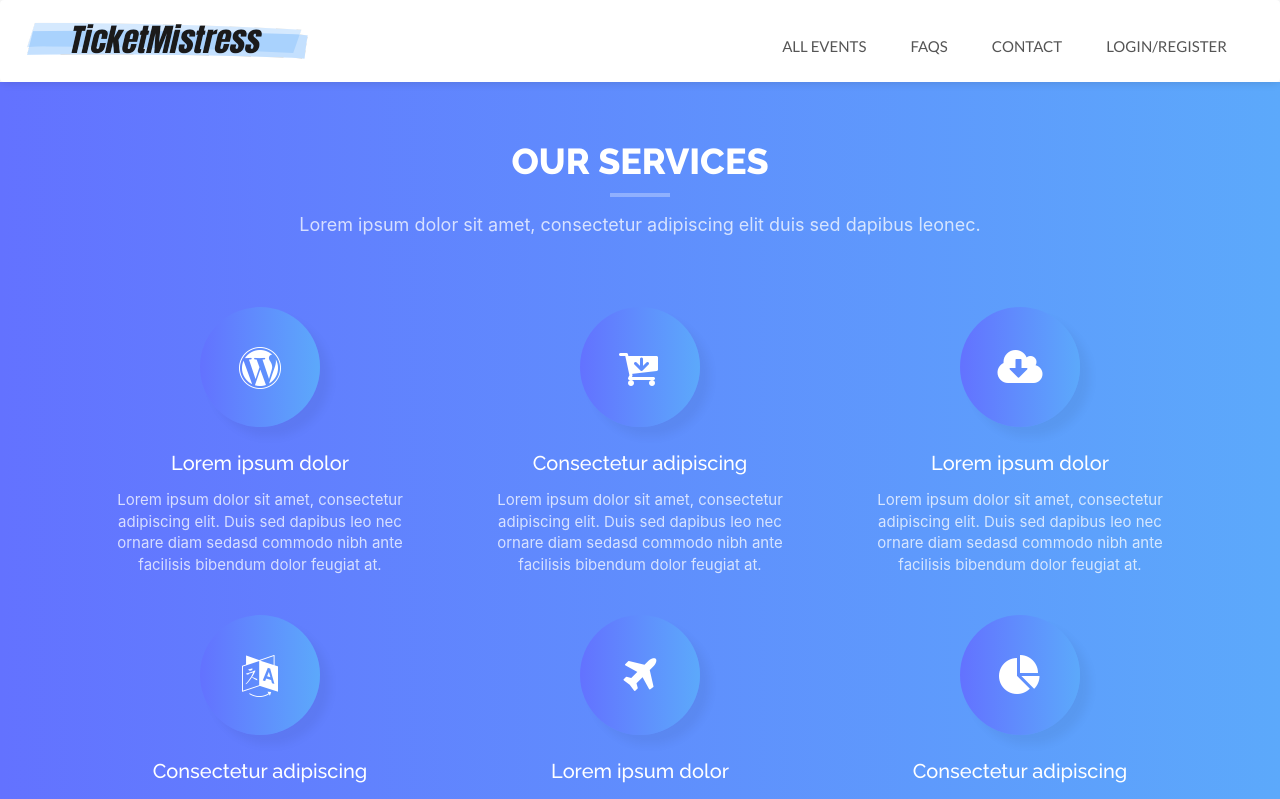
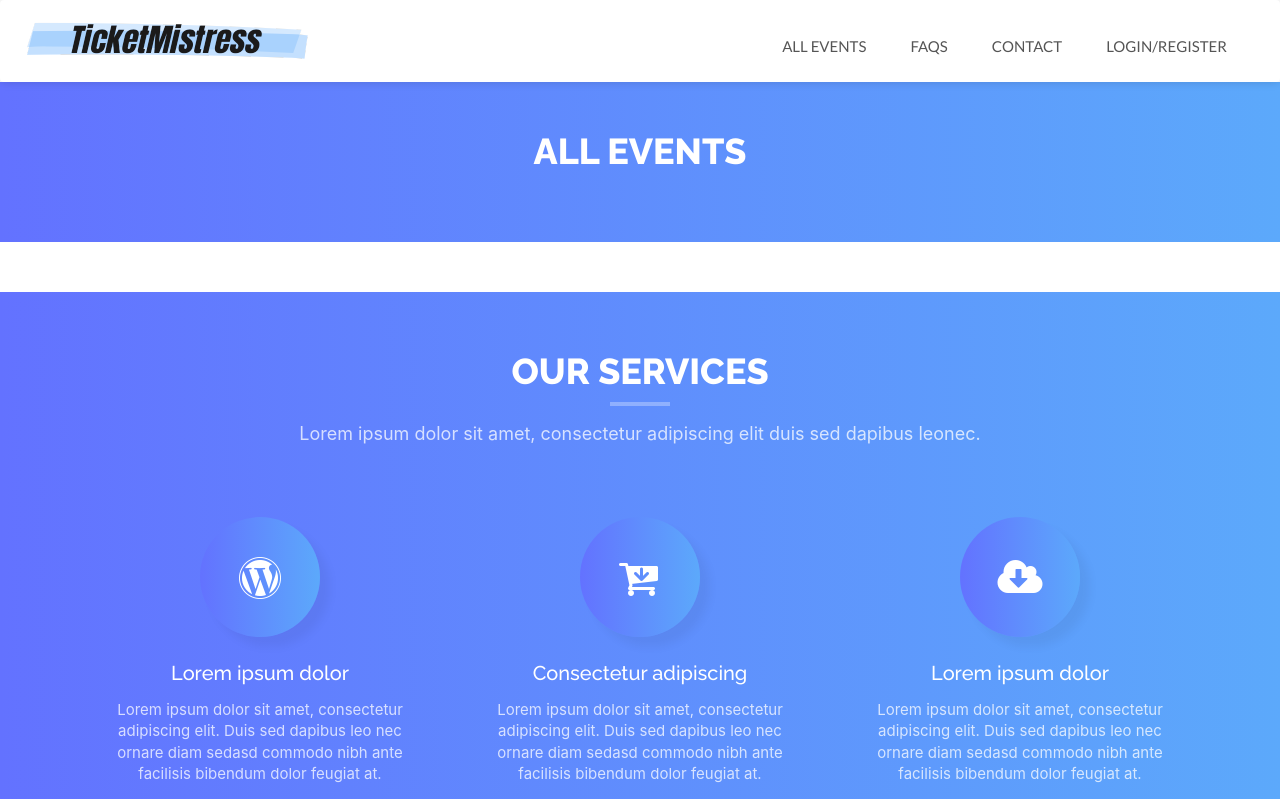
Before and after one commit to Lim-Huiee/IS442-G3T8-project, a React (Create React App) app in the folder g3t8-project/: page /eventsView in a window 1280 px wide. Shown: the top 799 px of the page. Built offline with nearby package versions, Linux system fonts and the light colour scheme; what smooth-scroll would draw is missing.

Commit message:
update namings

```diff
--- a/g3t8-project/src/components/event.jsx
+++ b/g3t8-project/src/components/topPicks.jsx
@@ -1,7 +1,7 @@
 import { EventListing } from "./eventListing";
 import React from "react";
 
-export const Event = (props) => {
+export const TopPicks = (props) => {
   return (
     <div id="portfolio" className="text-center">
       <div className="container">
--- a/g3t8-project/src/components/views/eventsViewPage.jsx
+++ b/g3t8-project/src/components/views/eventsViewPage.jsx
@@ -1,6 +1,7 @@
 import React, { useState, useEffect } from "react";
 import { Navigation } from "../navigation";
 import { Services } from "../services";
+import { PageTitle } from "../section-components/pageTitle";
 import { Footer } from "../footer";
 import JsonData from "../../data/data.json";
 import "./../../App.css";
@@ -15,6 +16,7 @@ export const EventsViewPage = () => {
     return (
         <div>
             <Navigation />
+            <PageTitle pageTitle={"All Events"} />
             <Services data={landingPageData.Services} />
             <Footer></Footer>
         </div>
--- a/g3t8-project/src/components/views/homePage.jsx
+++ b/g3t8-project/src/components/views/homePage.jsx
@@ -2,7 +2,7 @@ import React, { useState, useEffect } from "react";
 import { Navigation } from "./../navigation";
 import { Header } from "./../header";
 import { About } from "./../about";
-import { Event } from "../event";
+import { TopPicks } from "../topPicks";
 import { Testimonials } from "./../testimonials";
 import { Team } from "./../Team";
 import { Footer } from "../footer";
@@ -22,7 +22,7 @@ export const Home = () => {
             </div>
             <div className="row">
                     <Header data={landingPageData.Header} />
-                    <Event data={landingPageData.TopPicks} />
+                    <TopPicks data={landingPageData.TopPicks} />
                     <Testimonials data={landingPageData.Testimonials}/>
                     <About data={landingPageData.About} />
                     <Team data={landingPageData.Team} />
```
